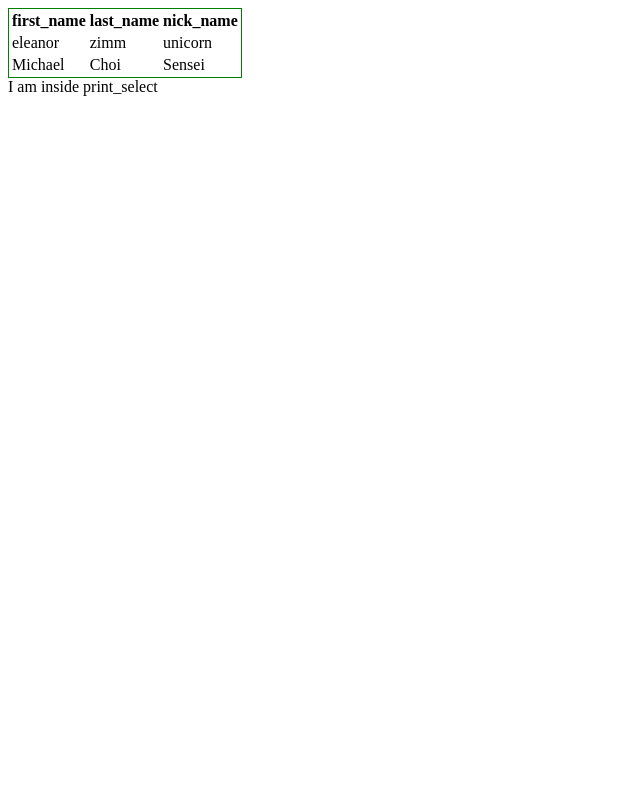
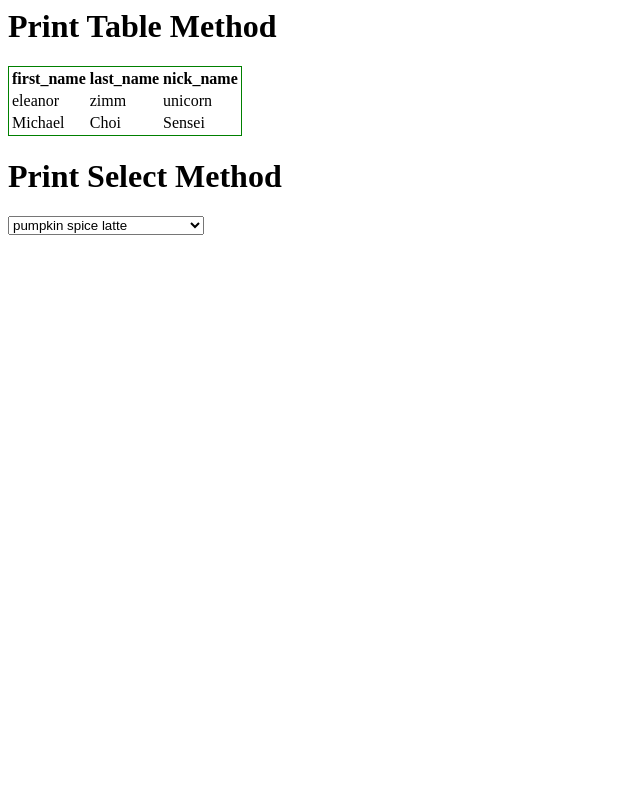
Before and after one commit to eleanorz/oop, a PHP site: page /oop_basic3.php in a window 1280 px wide. Shown: the whole page, without its empty margins (0-640 px from the left). Run offline with PHP 8.4, Linux system fonts and the light colour scheme.

Commit message:
finished with ex3

```diff
--- a/oop_basic3.php
+++ b/oop_basic3.php
@@ -12,6 +12,7 @@
 
 	 	function print_table($array)
 	 	{
+	 		echo "<h1>Print Table Method</h1>";
 	 		echo "<table style='border:1px solid green;'>";
 	 		foreach ($array[0] as $key => $value){
 	 			echo "<th>".$key." </th>";
@@ -24,19 +25,24 @@
 	 				}
 	 			echo "</tr>";
 	 		}
-	 		echo "<table>";
+	 		echo "</table>";
 	 	}
 
 	 	function print_select($user_selector, $array){
-	 		echo "I am inside print_select";
+	 		echo "<h1>Print Select Method</h1>";
+	 		echo "<select name=".$user_selector.">";
+	 		foreach ($array as $key => $value) {
+	 			echo "<option value=".$value.">".$value."</option>";
+	 		}
+	 		echo "</select>";
 	 	}
 	 }
 
 	 $sample_array=array(
-	 	array("first_name" => "eleanor", "last_name" => "zimm", "nick_name" => "unicorn"),  array("first_name" => "Michael", "last_name" => "Choi", "nick_name" => "Sensei")
-	 	);
+	 	array("first_name" => "eleanor", "last_name" => "zimm", "nick_name" => "unicorn"),  array("first_name" => "Michael", "last_name" => "Choi", "nick_name" => "Sensei")	);
+	 $sample_array2=array('pumpkin spice latte', 'pumpkin pie', 'pumpkin cookies', 'pumpkin squash casserole', 'pumpkin croissants', 'pumpkin shaped reeses cups');
 
 	 $test=new HTML_Helper();
 	 $test->print_table($sample_array);
-	 $test->print_select("juices",$sample_array);
+	 $test->print_select("types of pumpkin items",$sample_array2);
  ?>
```
